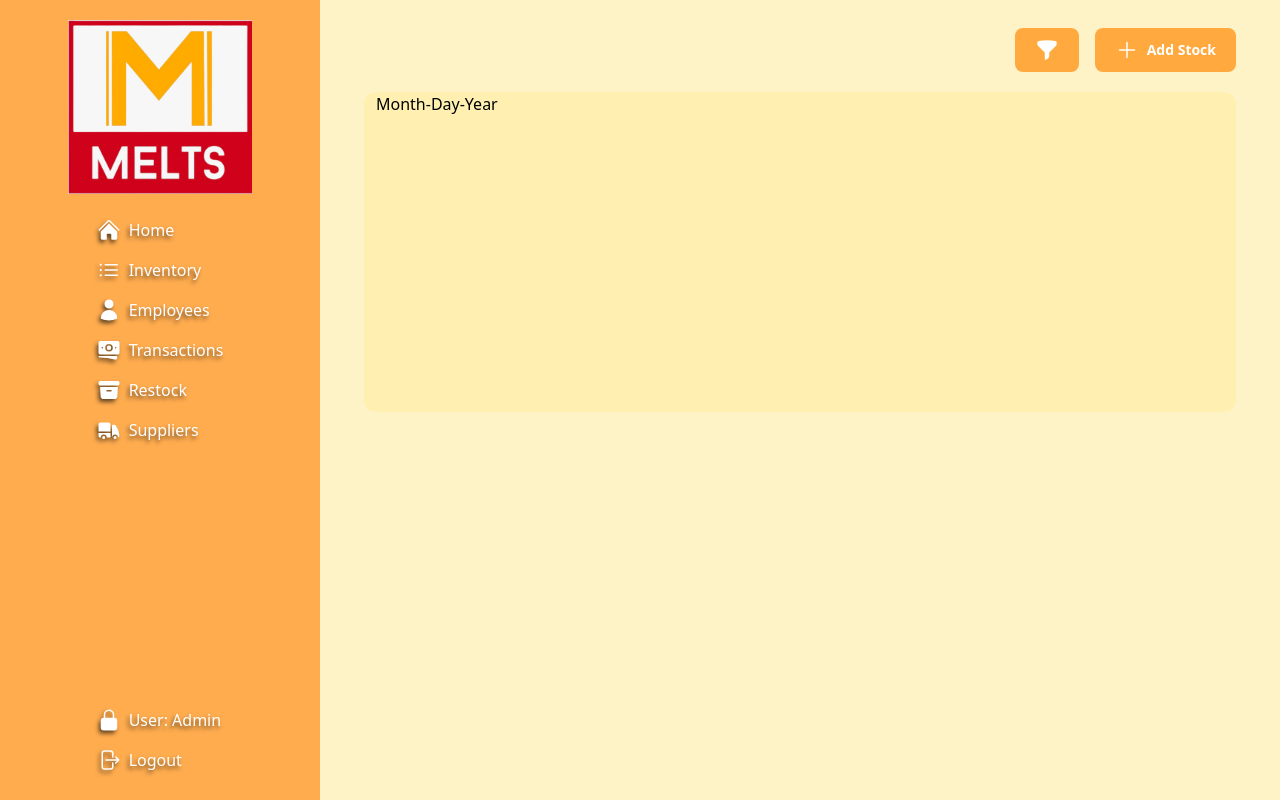
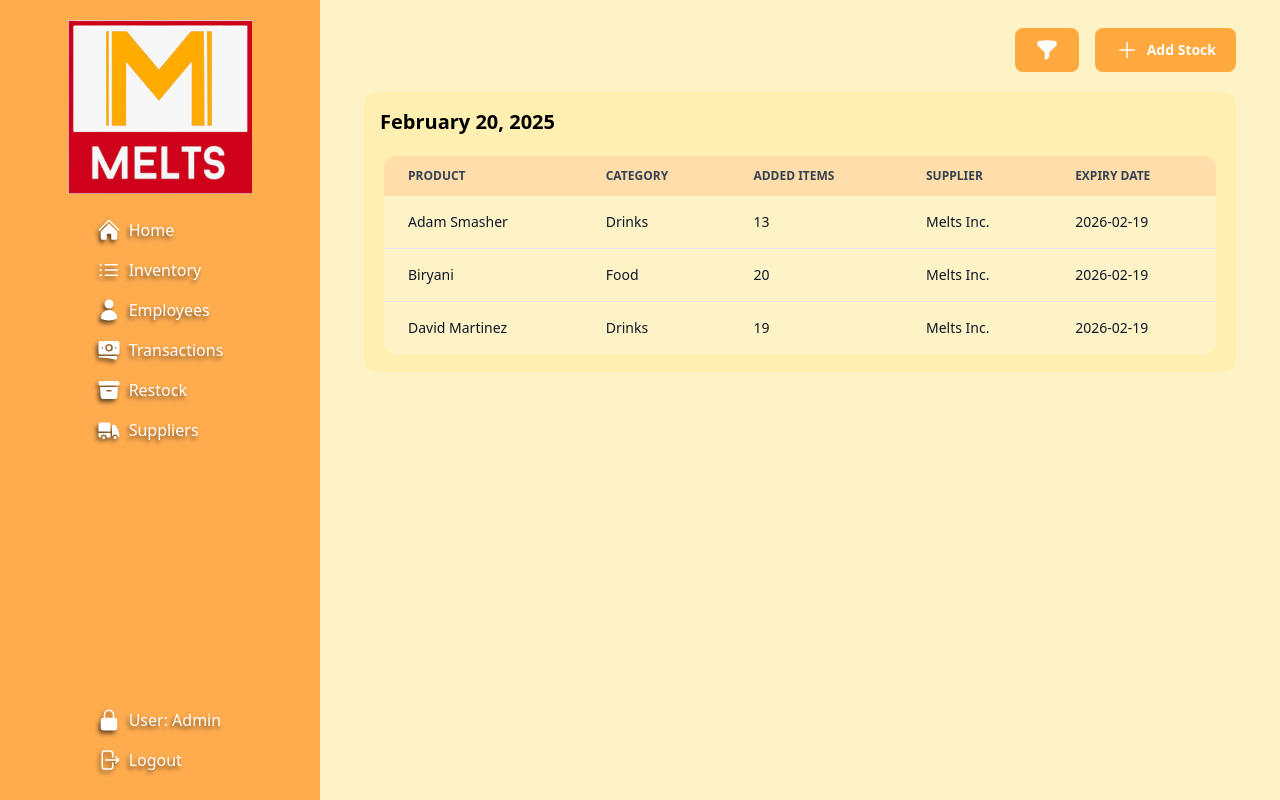
Before and after one commit to rcSabucido/melts-inventory, a React (Vite) app: page /restock in a window 1280 px wide. Built offline with nearby package versions, Linux system fonts and the light colour scheme.

Commit message:
Add first table template to Restock.jsx

```diff
--- a/src/pages/Restock.jsx
+++ b/src/pages/Restock.jsx
@@ -18,8 +18,84 @@ const RestockPage = () => {
               Add Stock
               </Button>
           </div>
-          <div className='mx-7 w-auto h-80 bg-amber-200/30 rounded-xl'>
-            <p className='mx-3 font-medium'>Month-Day-Year</p>
+          <div className='mx-7 w-auto h-70 bg-amber-200/30 rounded-xl'>
+            <p className='px-4 pt-4 text-xl font-bold'>February 20, 2025</p>
+            <div class="relative overflow-x-auto rounded-xl m-5">
+                <table class="w-full text-sm text-left rtl:text-right text-gray-500">
+                    <thead class="text-xs text-gray-700 uppercase bg-orange-200/70">
+                        <tr>
+                            <th scope="col" class="px-6 py-3">
+                                Product
+                            </th>
+                            <th scope="col" class="px-6 py-3">
+                                Category
+                            </th>
+                            <th scope="col" class="px-6 py-3">
+                                Added Items
+                            </th>
+                            <th scope="col" class="px-6 py-3">
+                                Supplier
+                            </th>
+                            <th scope="col" class="px-6 py-3">
+                                Expiry Date
+                            </th>
+                        </tr>
+                    </thead>
+                    <tbody>
+                        <tr class="bg-amber-100 border-b border-gray-200 text-gray-900">
+                            <th scope="row" class="px-6 py-4 font-medium whitespace-nowrap">
+                              Adam Smasher
+                            </th>
+                            <td class="px-6 py-4">
+                                Drinks
+                            </td>
+                            <td class="px-6 py-4">
+                                13
+                            </td>
+                            <td class="px-6 py-4">
+                                Melts Inc.
+                            </td>
+                            <td class="px-6 py-4">
+                                2026-02-19
+                            </td>
+                        </tr>
+                        <tr class="bg-amber-100 border-b  border-gray-200 text-gray-900">
+                            <th scope="row" class="px-6 py-4 font-medium whitespace-nowrap">
+                              Biryani
+                            </th>
+                            <td class="px-6 py-4">
+                                Food
+                            </td>
+                            <td class="px-6 py-4">
+                              20
+                            </td>
+                            <td class="px-6 py-4">
+                                Melts Inc.
+                            </td>
+                            <td class="px-6 py-4">
+                                2026-02-19
+                            </td>
+                        </tr>
+                        <tr class="bg-amber-100 text-gray-900">
+                            <th scope="row" class="px-6 py-4 font-medium whitespace-nowrap">
+                                David Martinez
+                            </th>
+                            <td class="px-6 py-4">
+                                Drinks
+                            </td>
+                            <td class="px-6 py-4">
+                                19
+                            </td>
+                            <td class="px-6 py-4">
+                                Melts Inc.
+                            </td>
+                            <td class="px-6 py-4">
+                                2026-02-19
+                            </td>
+                        </tr>
+                    </tbody>
+                </table>
+            </div>
           </div>
         </main>
       </div>
```
